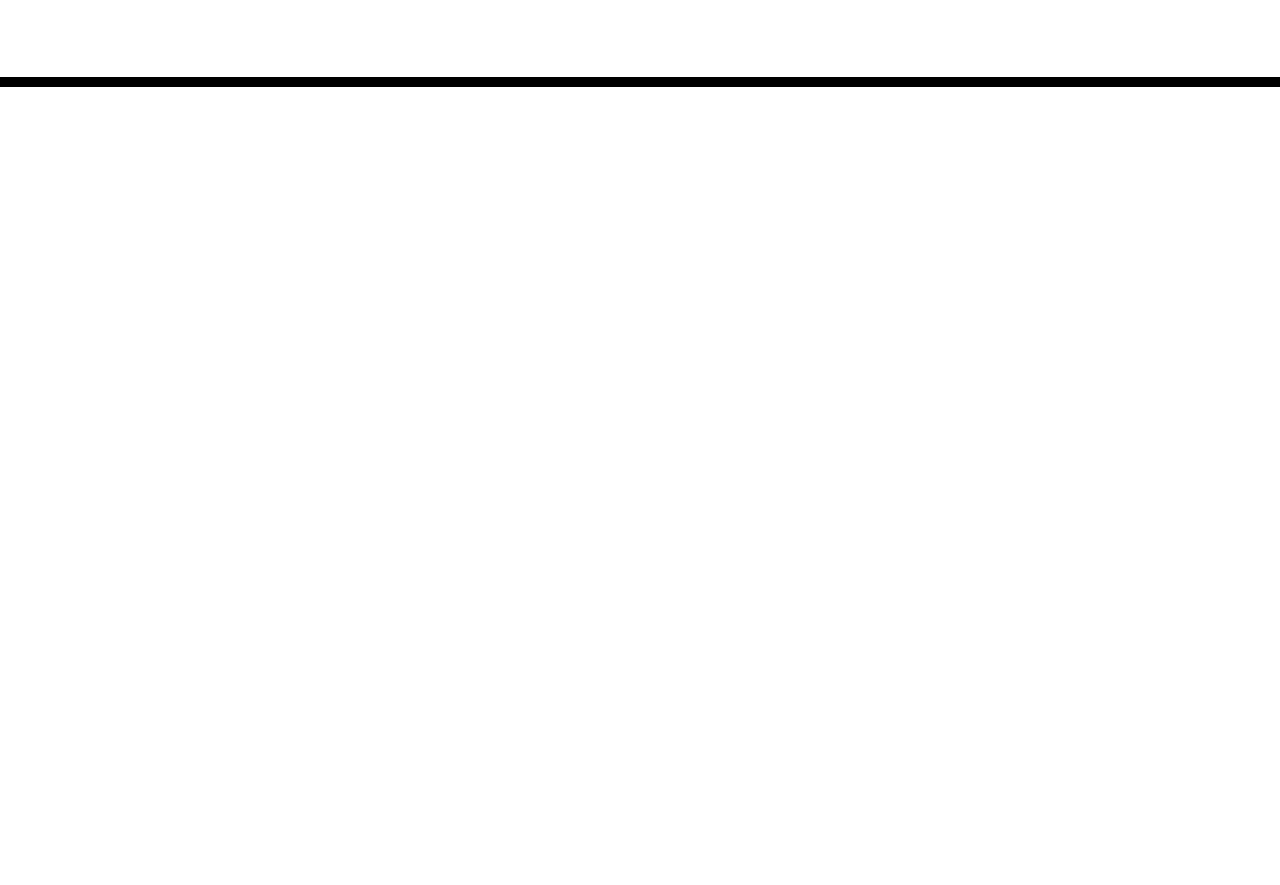
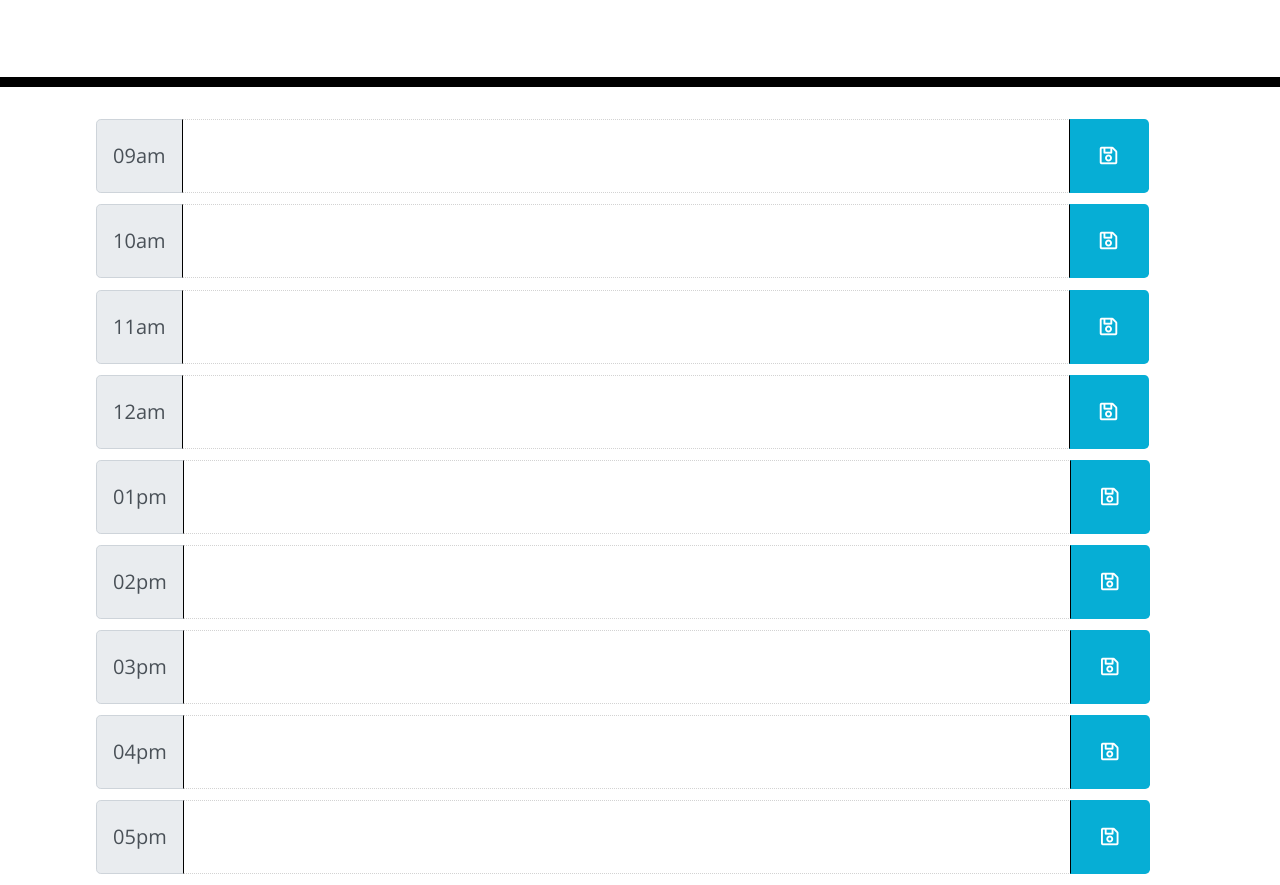
Before and after one commit to lordjuey/assignment5, a plain HTML site: page index.html in a window 1280 px wide. Shown: the part 181-1066 px from the top of the page. Before the commit the page ends 800 px from the top, so only its background shows below. Drawn offline with nearby package versions, Linux system fonts and the light colour scheme.

Commit message:
initial commit with finished html and css styling

```diff
--- a/index.html
+++ b/index.html
@@ -18,7 +18,7 @@
       href="https://fonts.googleapis.com/css?family=Open+Sans&display=swap"
       rel="stylesheet"
     />
-    <link rel="stylesheet" href="style.css"/>
+    <link rel="stylesheet" href="style.css" />
     <title>Work Day Scheduler</title>
   </head>
 
@@ -30,7 +30,105 @@
     </header>
     <div class="container">
       <!-- Timeblocks go here -->
-
+      <div class="input-group input-group-lg">
+        <div class="input-group-prepend">
+          <span class="input-group-text time-block"> 09am</span>
+        </div>
+        <textarea> </textarea>
+        <div class="input-group-append">
+          <button type="button" class="btn btn-outline saveBtn">
+            <span class="far fa-save"></span>
+          </button>
+        </div>
+      </div>
+      <div class="input-group input-group-lg">
+        <div class="input-group-prepend">
+          <span class="input-group-text time-block">10am</span>
+        </div>
+        <textarea> </textarea>
+        <div class="input-group-append">
+          <button type="button" class="btn btn-outline saveBtn">
+            <span class="far fa-save"></span>
+          </button>
+        </div>
+      </div>
+      <div class="input-group input-group-lg">
+        <div class="input-group-prepend">
+          <span class="input-group-text time-block">11am</span>
+        </div>
+        <textarea> </textarea>
+        <div class="input-group-append">
+          <button type="button" class="btn btn-outline saveBtn">
+            <span class="far fa-save"></span>
+          </button>
+        </div>
+      </div>
+      <div class="input-group input-group-lg">
+        <div class="input-group-prepend">
+          <span class="input-group-text time-block">12am</span>
+        </div>
+        <textarea> </textarea>
+        <div class="input-group-append">
+          <button type="button" class="btn btn-outline saveBtn">
+            <span class="far fa-save"></span>
+          </button>
+        </div>
+      </div>
+      <div class="input-group input-group-lg">
+        <div class="input-group-prepend">
+          <span class="input-group-text time-block">01pm</span>
+        </div>
+        <textarea> </textarea>
+        <div class="input-group-append">
+          <button type="button" class="btn btn-outline saveBtn">
+            <span class="far fa-save"></span>
+          </button>
+        </div>
+      </div>
+      <div class="input-group input-group-lg">
+        <div class="input-group-prepend">
+          <span class="input-group-text time-block">02pm</span>
+        </div>
+        <textarea> </textarea>
+        <div class="input-group-append">
+          <button type="button" class="btn btn-outline saveBtn">
+            <span class="far fa-save"></span>
+          </button>
+        </div>
+      </div>
+      <div class="input-group input-group-lg">
+        <div class="input-group-prepend">
+          <span class="input-group-text time-block">03pm</span>
+        </div>
+        <textarea> </textarea>
+        <div class="input-group-append">
+          <button type="button" class="btn btn-outline saveBtn">
+            <span class="far fa-save"></span>
+          </button>
+        </div>
+      </div>
+      <div class="input-group input-group-lg">
+        <div class="input-group-prepend">
+          <span class="input-group-text time-block">04pm</span>
+        </div>
+        <textarea> </textarea>
+        <div class="input-group-append">
+          <button type="button" class="btn btn-outline saveBtn">
+            <span class="far fa-save"></span>
+          </button>
+        </div>
+      </div>
+      <div class="input-group input-group-lg">
+        <div class="input-group-prepend">
+          <span class="input-group-text time-block">05pm</span>
+        </div>
+        <textarea> </textarea>
+        <div class="input-group-append">
+          <button type="button" class="btn btn-outline saveBtn">
+            <span class="far fa-save"></span>
+          </button>
+        </div>
+      </div>
     </div>
 
     <script src="https://code.jquery.com/jquery-3.4.1.min.js"></script>
--- a/style.css
+++ b/style.css
@@ -1,16 +1,21 @@
 body {
-    font-family: 'Open Sans', sans-serif;
+  font-family: "Open Sans", sans-serif;
   font-size: 16px;
   line-height: 1;
 }
 
-  textarea{
+textarea {
   background: transparent;
-    border: none;
+  border: dotted 1px lightgrey;
   resize: none;
   color: #000000;
   border-left: 1px solid black;
-    padding: 10px;
+  padding: 20px;
+  width:80%;
+}
+
+.input-group{
+    margin:1%;
 }
 
 .jumbotron {
@@ -21,19 +26,20 @@ body {
   border-bottom: 10px solid black;
 }
 
-  .description{
+.description {
   white-space: pre-wrap;
 }
 
-  .time-block{
+.time-block {
   text-align: center;
   border-radius: 15px;
+  padding:10px;
 }
 
 .row {
   white-space: pre-wrap;
   height: 80px;
-    border-top: 1px solid white;;
+  border-top: 1px solid white;
 }
 
 .hour {
@@ -61,11 +67,12 @@ body {
   border-left: 1px solid black;
   border-top-right-radius: 15px;
   border-bottom-right-radius: 15px;
-    background-color: #06AED5;
+  background-color: #06aed5;
   color: white;
+  width:80px;
 }
 
 .saveBtn i:hover {
   font-size: 20px;
-    transition: all .3s ease-in-out;
+  transition: all 0.3s ease-in-out;
 }
```
Lines whose indentation alone changed are shown as unchanged.
